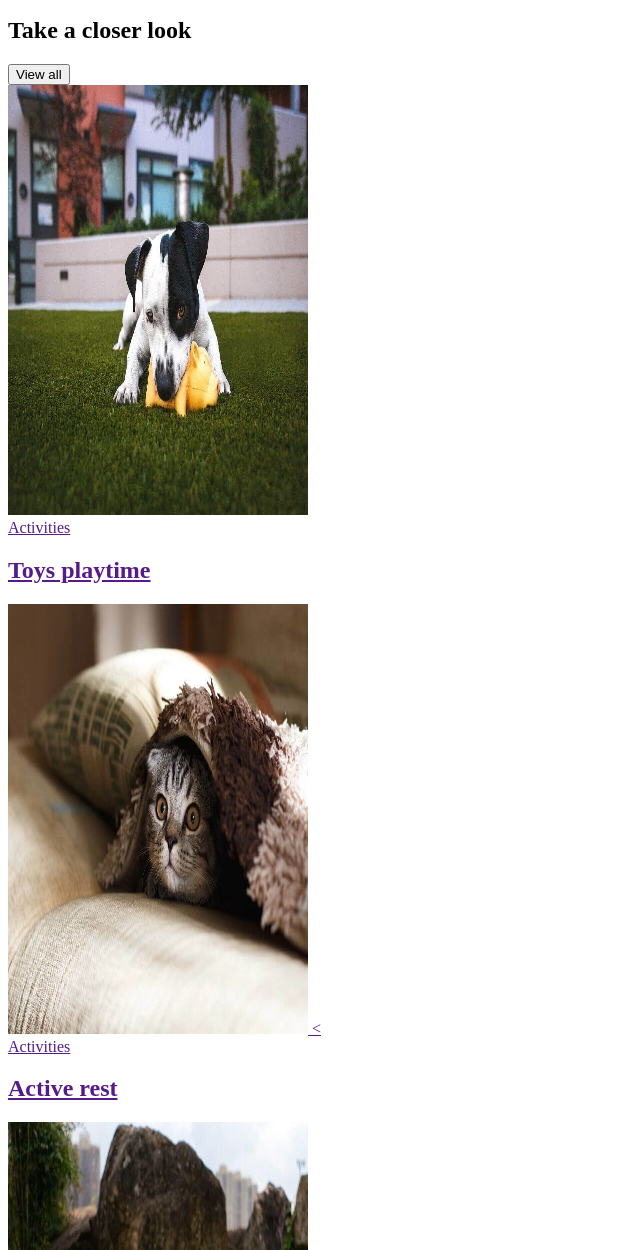
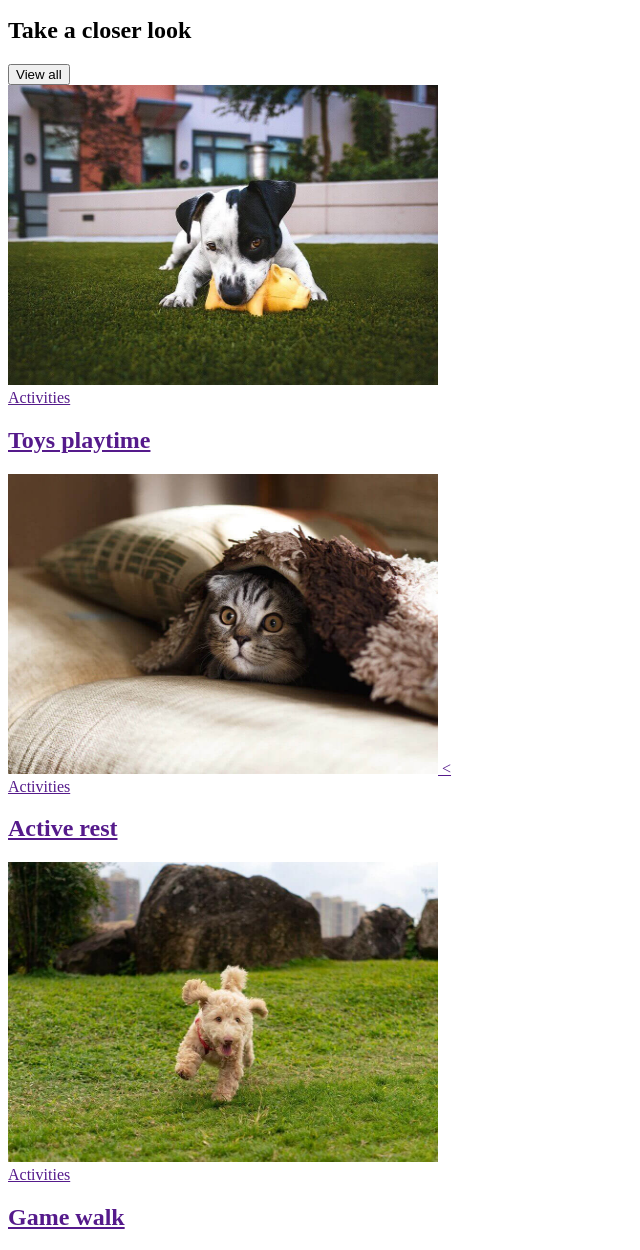
Before and after one commit to albertvallsbe/202209-w1ch4-albert-valls, a plain HTML site: page index.html in a window 1280 px wide. Shown: the part 50-1300 px from the top of the page, without its empty margins (0-640 px from the left). Drawn offline with Linux system fonts and the light colour scheme.

Commit message:
Update-file-sizes

```diff
--- a/index.html
+++ b/index.html
@@ -18,7 +18,7 @@
     <section class="main-cards_container">
         <a href="">
             <article class="card">
-                <img class="card__image" aria-label="pet playing" src="images/pet-play.jpg" alt="pet playing" width="300" height="430">
+                <img class="card__image" aria-label="pet playing" src="images/pet-play.jpg" alt="pet playing" width="430" height="300">
                 <div class="card__information">
                     <span class="card__category" aria-label="">Activities</span>
                     <h2 class="card__title" aria-label="">Toys playtime</h2>
@@ -27,7 +27,7 @@
         </a>
         <a href="">
             <article class="card">
-                <img class="card__image" aria-label="pet sleeping" src="images/pet-sleep.jpg" alt="pet sleeping" width="300" height="430">
+                <img class="card__image" aria-label="pet sleeping" src="images/pet-sleep.jpg" alt="pet sleeping" width="430" height="300">
                 < <div class="card__information">
                     <span class="card__category" aria-label="">Activities</span>
                     <h2 class="card__title" aria-label="">Active rest</h2>
@@ -36,7 +36,7 @@
         </a>
         <a href="">
             <article class="card">
-                <img class="card__image" aria-label="pet walking" src="images/pet-walk.jpg" alt="pet walking" width="300" height="430">
+                <img class="card__image" aria-label="pet walking" src="images/pet-walk.jpg" alt="pet walking" width="430" height="300">
                 <div class="card__information">
                     <span class="card__category" aria-label="">Activities</span>
                     <h2 class="card__title" aria-label="">Game walk</h2>
```
